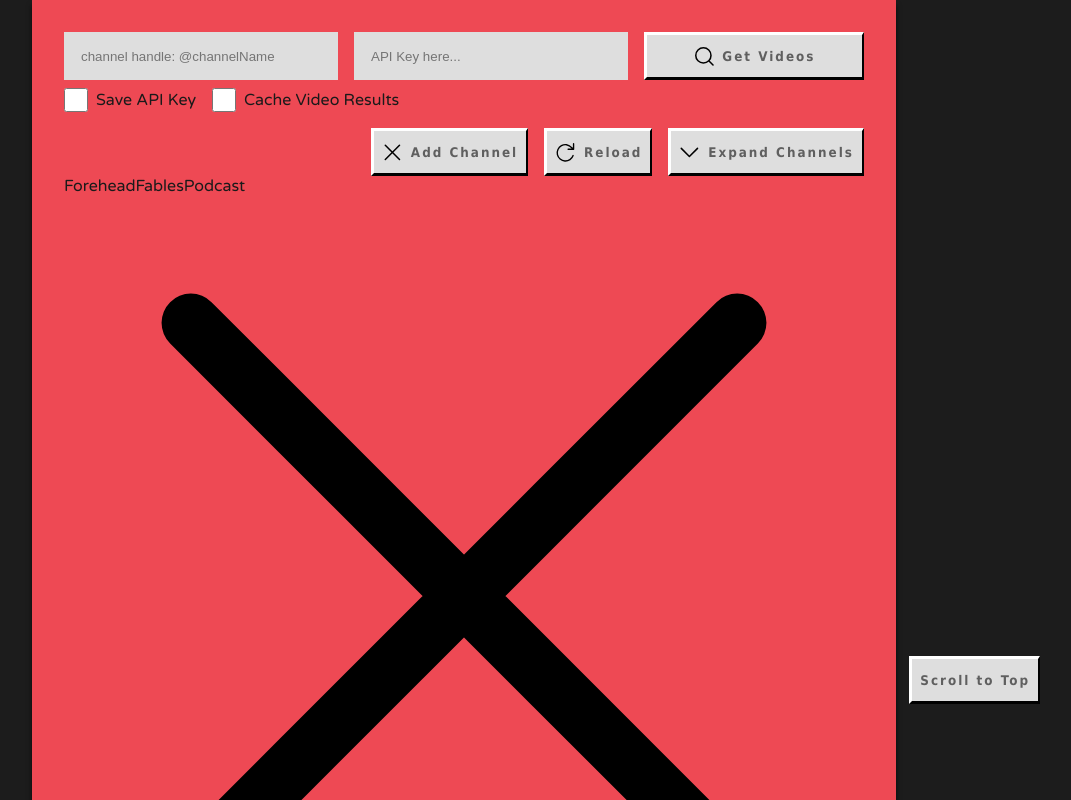
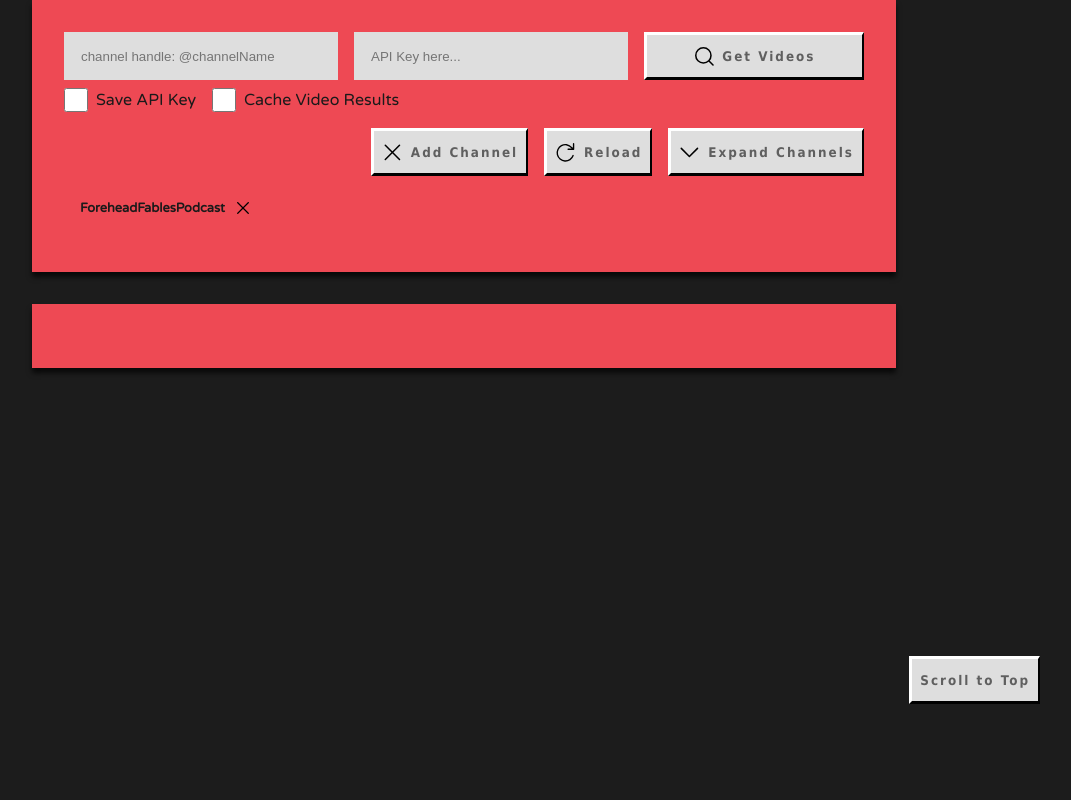
Before and after one commit to Liam-00/ListerForYoutube, a React app: page / in a window 1280 px wide. Shown: the top 800 px of the page, without its empty margins (176-1247 px from the left). Built offline with nearby package versions, Linux system fonts and the light colour scheme.

Commit message:
add channel list styling

```diff
--- a/public/index.css
+++ b/public/index.css
@@ -223,3 +223,51 @@ section {
     gap: 0.5rem;
     height: 3rem;
 }
+
+
+
+.channel_list {
+    display: flex;
+    gap: 0.5rem;
+    flex-wrap: wrap;
+    padding: 1rem 0rem;
+
+    & .channel_item {
+        display: flex;
+        align-items: center;
+        gap: 0.5rem;
+
+        height: 2rem;
+
+        border: 1px solid var(--text_color);
+        color: var(--text_color);
+        font-weight: bold;
+        font-size: 0.8rem;
+
+        padding: 0rem 1rem;
+        border-radius: 100px;
+        background: var(--ui_background);
+
+        user-select: none;
+
+        &:hover {
+            cursor: pointer;
+        }
+
+        & svg {
+            width: 1rem;
+            height: 1rem;
+
+            stroke: black;
+            border-radius: 100px;
+            padding: 2px;
+            background-color: transparent;
+
+            &:hover {
+                background-color: hsla(0, 0%, 0%, 20%);
+
+            }
+        }
+
+    }
+}
```
